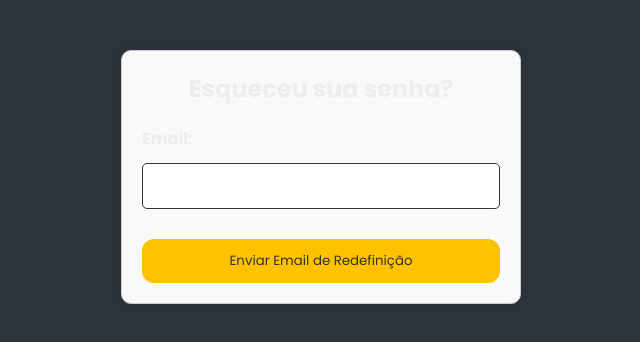
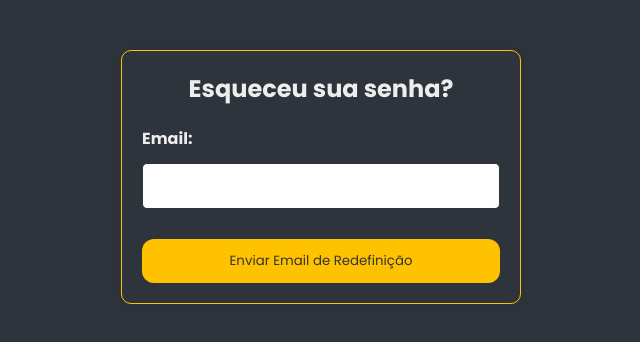
Before and after one commit to MarcosViniDLL/agendabarbeiro-front, a React (Vite) app: page /forgot-password in a window 1280 px wide. Shown: the top 342 px of the page, without its empty margins (319-959 px from the left). Built offline with nearby package versions, Linux system fonts and the light colour scheme.

Commit message:
Mudança no CSS do Forgot Password

```diff
--- a/src/pages/Forgotpass/Forgot.module.css
+++ b/src/pages/Forgotpass/Forgot.module.css
@@ -2,9 +2,9 @@
     max-width: 400px;
     margin: 50px auto;
     padding: 20px;
-    border: 1px solid #ccc;
+    border: 1px solid #fec200;
     border-radius: 10px;
-    background-color: #f9f9f9;
+    background-color: transparent;
     box-shadow: 0 0 10px rgba(0, 0, 0, 0.1);
 }
 
```
